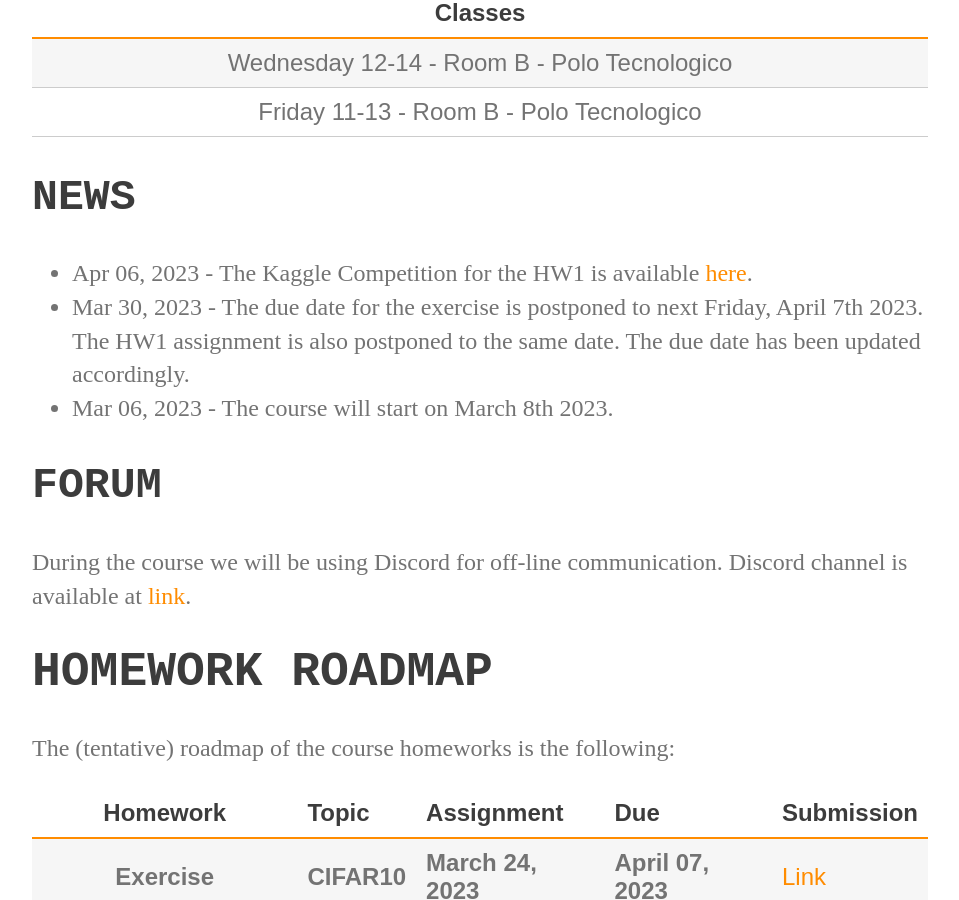
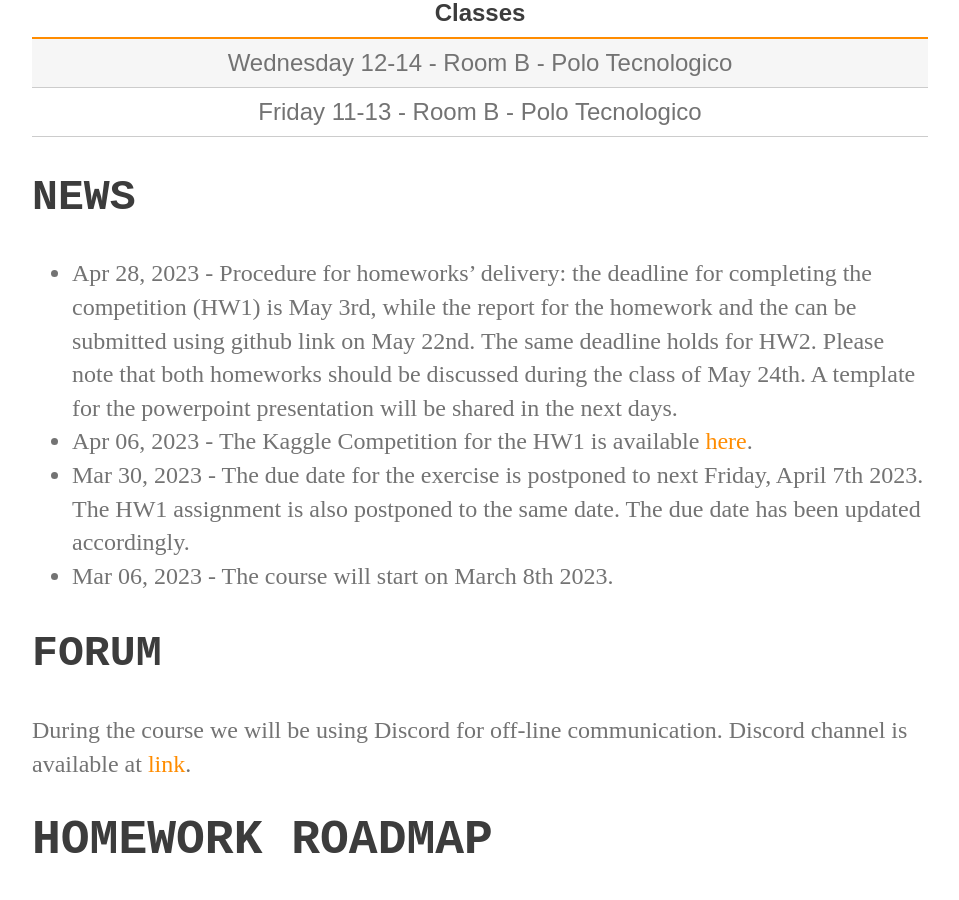
Before and after one commit to perceivelab/knowledge-discovery-course, a Jekyll site: the page built from index.md, in a window 1280 px wide and 900 px high, scrolled down 536 px. Shown: the whole window, without its empty margins (160-1119 px from the left). Built offline with Jekyll 4.4.1, drawn with Linux system fonts in a browser that asks for light colours; our own code applies the rules of GitHub Pages for plain Markdown files.

Commit message:
Update index.md

```diff
--- a/index.md
+++ b/index.md
@@ -13,6 +13,7 @@
 
 
 ## NEWS
+- Apr 28, 2023 - Procedure for homeworks' delivery: the deadline for completing the competition (HW1) is May 3rd, while the report for the homework and the can be submitted using github link on May 22nd. The same deadline holds for HW2. Please note that both homeworks should be discussed during the class of May 24th. A template for the powerpoint presentation will be shared in the next days.
 - Apr 06, 2023 - The Kaggle Competition for the HW1 is available [here](https://www.kaggle.com/t/6ceb4bdc67b4496090c6d83189437df0).
 - Mar 30, 2023 - The due date for the exercise is postponed to next Friday, April 7th 2023. The HW1 assignment is also postponed to the same date. The due date has been updated accordingly.
 - Mar 06, 2023 - The course will start on March 8th 2023.
```
